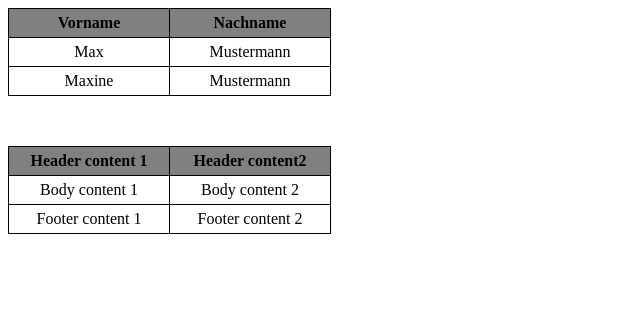
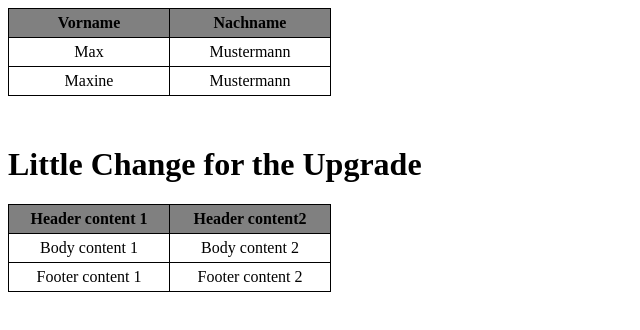
Before and after one commit to Deathpfhrot/MoreTables, a plain HTML site: page index.html in a window 1280 px wide. Shown: the whole page, without its empty margins (0-640 px from the left). Drawn offline with Linux system fonts and the light colour scheme.

Commit message:
added h1

```diff
--- a/index.html
+++ b/index.html
@@ -58,6 +58,7 @@
             <td>Footer content 1</td>
             <td>Footer content 2</td>
         </tr>
+        <h1>Little Change for the Upgrade</h1>
     </table>
 </body>
 
```
